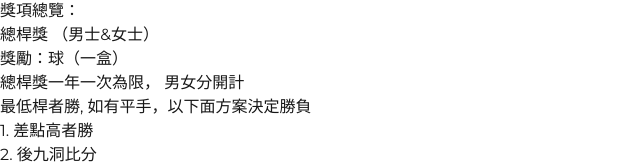
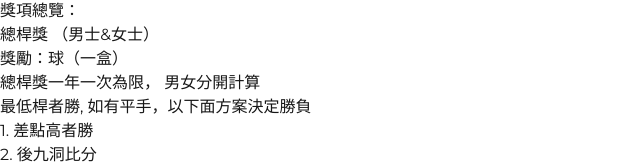
Before and after one commit to cwon07/theonegolf, a Next.js app: page /rules_and_gathering in a window 1280 px wide. Shown: the part 554-718 px from the top of the page, without its empty margins (0-640 px from the left). Built offline with nearby package versions, Linux system fonts and the light colour scheme.

Commit message:
fixed typo

```diff
--- a/src/app/rules_and_gathering/page.tsx
+++ b/src/app/rules_and_gathering/page.tsx
@@ -78,7 +78,7 @@ export default function Home() {
               <span className="font-bold text-purple-600"> 總桿獎</span> （<span className="font-bold text-blue-800">男士</span>&
                 <span className="font-bold text-red-800">女士</span>）
                 <p className="text-black font-bold text-yellow-600"> 獎勵：球（一盒）</p>
-                <p className="text-black">總桿獎一年一次為限， 男女分開計</p>
+                <p className="text-black">總桿獎一年一次為限， 男女分開計算</p>
                 <p className="text-black">最低桿者勝, 如有平手，以下面方案決定勝負</p>
                 <ul className="text-black text-center">
                   <li>1. 差點高者勝</li>
```
